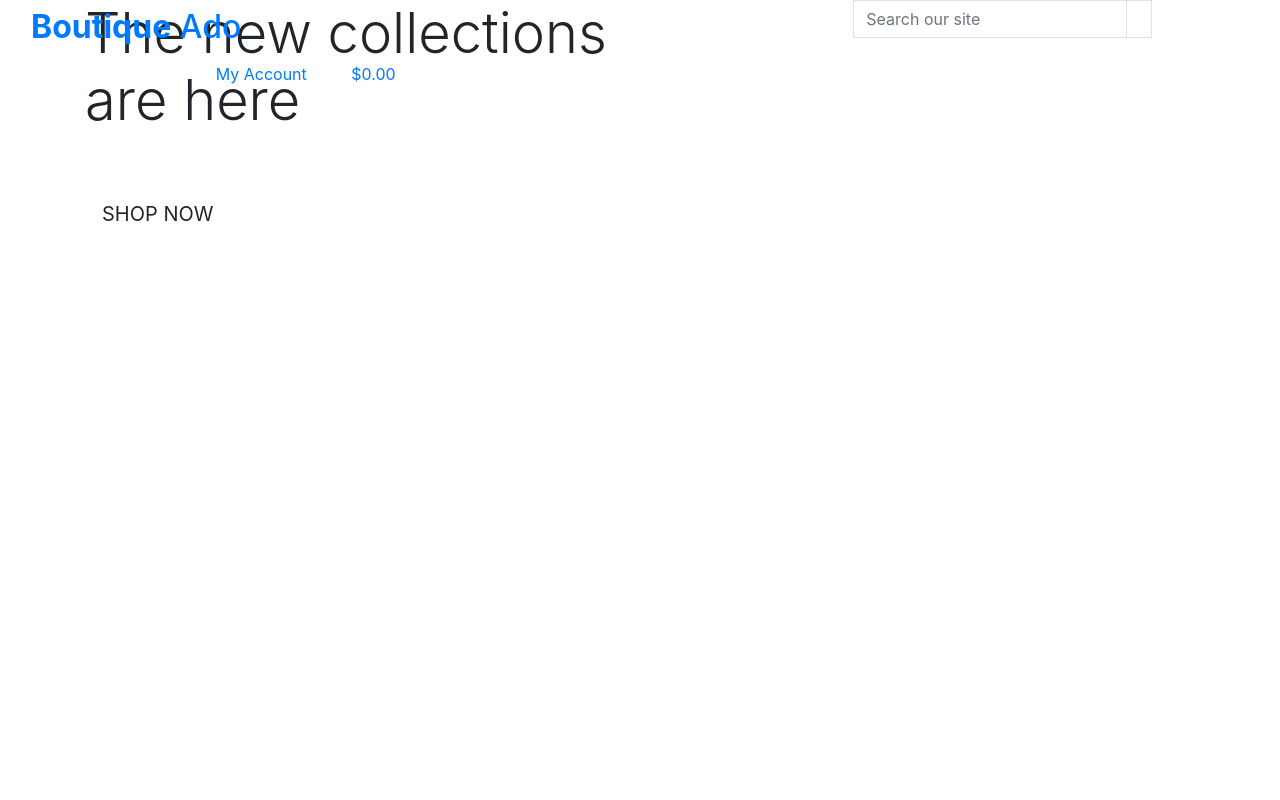
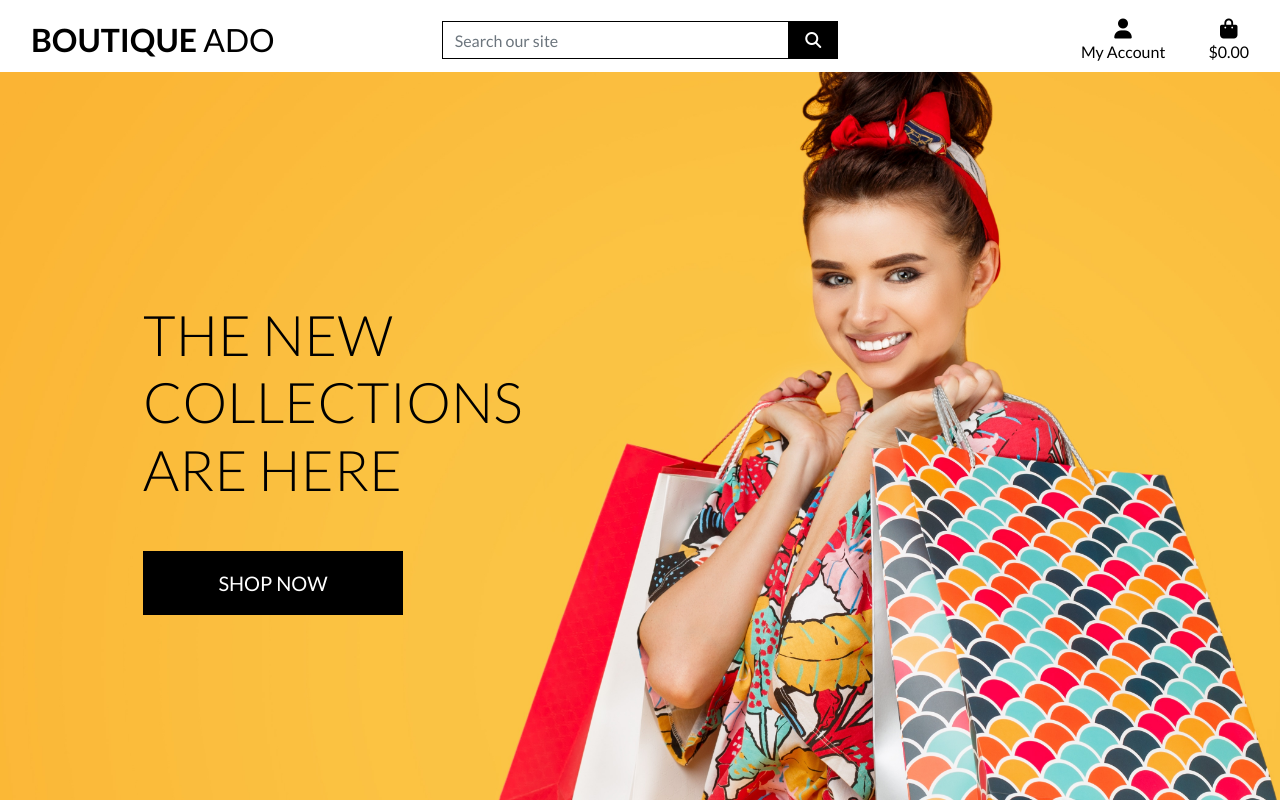
Before and after one commit to Juandavidc08/boutique_ado_v1, a Django app: page / in a window 1280 px wide. Run offline with Django 3.2, Linux system fonts and the light colour scheme; some libraries are stand-ins or nearby versions.

Commit message:
completed homepage header and css

```diff
--- a/boutique_ado/settings.py
+++ b/boutique_ado/settings.py
@@ -151,6 +151,10 @@
 # https://docs.djangoproject.com/en/3.2/howto/static-files/
 
 STATIC_URL = '/static/'
+STATICFILES_DIRS = (os.path.join(BASE_DIR, 'static'),)
+
+MEDIA_URL = '/media/'
+MEDIA_ROOT = os.path.join(BASE_DIR, 'media')
 
 # Default primary key field type
 # https://docs.djangoproject.com/en/3.2/ref/settings/#default-auto-field
--- a/boutique_ado/urls.py
+++ b/boutique_ado/urls.py
@@ -15,9 +15,10 @@
 """
 from django.contrib import admin
 from django.urls import path, include
-
+from django.conf import settings
+from django.conf.urls.static import static
 urlpatterns = [
     path('admin/', admin.site.urls),
     path('accounts/', include('allauth.urls')),
     path('', include('home.urls')),
-]
+] + static(settings.MEDIA_URL, document_root=settings.MEDIA_ROOT)
--- /dev/null
+++ b/static/css/base.css
@@ -0,0 +1,81 @@
+html {
+    height: 100%;
+}
+
+body {
+    background: url('/media/homepage_background_cropped.jpg') no-repeat center center fixed;
+    background-size: cover;
+    height: calc(100vh - 164px);
+    color: #555;
+    font-family: 'Lato';
+}
+
+/* from Bulma */
+.icon {
+    align-items: center;
+    display: inline-flex;
+    justify-content: center;
+    height: 1.5rem;
+    width: 1.5rem;
+}
+
+.logo-font {
+    text-transform: uppercase;
+}
+
+.main-logo-link {
+    width: fit-content;
+}
+
+.shop-now-button {
+    background: black;
+    color: white;
+    min-width: 260px;
+}
+
+.btn-black {
+    background: black;
+    color: white;
+}
+
+.shop-now-button:hover,
+.shop-now-button:active,
+.shop-now-button:focus,
+.btn-black:hover,
+.btn-black:active,
+.btn-black:focus {
+    background: #222;
+    color: white;
+}
+
+.text-black {
+    color: #000 !important;
+}
+
+.border-black {
+    border: 1px solid black !important;
+}
+
+/* -------------------------------- Media Queries */
+
+/* Slightly larger container on xl screens */
+@media (min-width: 1200px) {
+  .container {
+    max-width: 80%;
+  }
+}
+
+/* fixed top navbar only on medium and up */
+@media (min-width: 992px) {
+    .fixed-top-desktop-only {
+        position: fixed;
+        top: 0;
+        right: 0;
+        left: 0;
+        z-index: 1030;
+    }
+
+    .header-container {
+        padding-top: 164px;
+    }
+}
--- a/templates/base.html
+++ b/templates/base.html
@@ -3,8 +3,9 @@
 <!doctype html>
 <html lang="en">
   <head>
+
     {% block meta %}
-        <meta http-equiv ="X-UA-Compatible" content="ie-edge">
+        <meta http-equiv="X-UA-Compatible" content="ie=edge">
         <meta charset="utf-8">
         <meta name="viewport" content="width=device-width, initial-scale=1, shrink-to-fit=no">
     {% endblock %}
@@ -13,16 +14,21 @@
     {% endblock %}
 
     {% block corecss %}
-        <link rel="stylesheet" href="https://cdn.jsdelivr.net/npm/bootstrap@4.6.2/dist/css/bootstrap.min.css" integrity="sha384-xOolHFLEh07PJGoPkLv1IbcEPTNtaed2xpHsD9ESMhqIYd0nLMwNLD69Npy4HI+N" crossorigin="anonymous">
+        <link rel="stylesheet" href="https://stackpath.bootstrapcdn.com/bootstrap/4.4.1/css/bootstrap.min.css" integrity="sha384-Vkoo8x4CGsO3+Hhxv8T/Q5PaXtkKtu6ug5TOeNV6gBiFeWPGFN9MuhOf23Q9Ifjh" crossorigin="anonymous">
+        <link rel="preconnect" href="https://fonts.googleapis.com">
+        <link rel="preconnect" href="https://fonts.gstatic.com" crossorigin>
+        <link href="https://fonts.googleapis.com/css2?family=Lato:ital,wght@0,100;0,300;0,400;0,700;0,900;1,100;1,300;1,400;1,700;1,900&display=swap" rel="stylesheet">
+        <link rel="stylesheet" href="{% static 'css/base.css' %}">
     {% endblock %}
 
     {% block extra_css %}
     {% endblock %}
 
     {% block corejs %}
-        <script src="https://cdn.jsdelivr.net/npm/jquery@3.5.1/dist/jquery.min.js" integrity="sha256-9/aliU8dGd2tb6OSsuzixeV4y/faTqgFtohetphbbj0=" crossorigin="anonymous"></script>
-        <script src="https://cdn.jsdelivr.net/npm/popper.js@1.16.1/dist/umd/popper.min.js" integrity="sha384-9/reFTGAW83EW2RDu2S0VKaIzap3H66lZH81PoYlFhbGU+6BZp6G7niu735Sk7lN" crossorigin="anonymous"></script>
-        <script src="https://cdn.jsdelivr.net/npm/bootstrap@4.6.2/dist/js/bootstrap.min.js" integrity="sha384-+sLIOodYLS7CIrQpBjl+C7nPvqq+FbNUBDunl/OZv93DB7Ln/533i8e/mZXLi/P+" crossorigin="anonymous"></script>
+        <script src="https://kit.fontawesome.com/485eda7821.js" crossorigin="anonymous"></script>
+        <script src="https://code.jquery.com/jquery-3.4.1.slim.min.js" integrity="sha384-J6qa4849blE2+poT4WnyKhv5vZF5SrPo0iEjwBvKU7imGFAV0wwj1yYfoRSJoZ+n" crossorigin="anonymous"></script>
+        <script src="https://cdn.jsdelivr.net/npm/popper.js@1.16.0/dist/umd/popper.min.js" integrity="sha384-Q6E9RHvbIyZFJoft+2mJbHaEWldlvI9IOYy5n3zV9zzTtmI3UksdQRVvoxMfooAo" crossorigin="anonymous"></script>
+        <script src="https://stackpath.bootstrapcdn.com/bootstrap/4.4.1/js/bootstrap.min.js" integrity="sha384-wfSDF2E50Y2D1uUdj0O3uMBJnjuUD4Ih7YwaYd1iqfktj0Uod8GCExl3Og8ifwB6" crossorigin="anonymous"></script>
     {% endblock %}
 
     {% block extra_js %}
@@ -32,14 +38,14 @@
   </head>
   <body>
     <header class="container-fluid fixed-top">
-        <div class="row">
+        <div id="topnav" class="row bg-white pt-lg-2 none d-lg-flex">
             <div class="col-12 col-lg-4 my-auto py-1 py-lg-0 text-center text-lg-left">
                 <a href="{% url 'home' %}" class="nav-link main-logo-link">
-                <h2 class="logo-font text-black my-0"> <strong>Boutique</strong> Ado</h2>
+                    <h2 class="logo-font text-black my-0"><strong>Boutique</strong> Ado</h2>
                 </a>
             </div>
-            <div class="col-12 col-lg-4 my-auto py-1 py-lg-0"></div>
-              <form action="GET" action="">
+            <div class="col-12 col-lg-4 my-auto py-1 py-lg-0">
+                <form method="GET" action="">
                     <div class="input-group w-100">
                         <input class="form-control border border-black rounded-0" type="text" name="q" placeholder="Search our site">
                         <div class="input-group-append">
@@ -51,6 +57,7 @@
                         </div>
                     </div>
                 </form>
+            </div>
             <div class="col-12 col-lg-4 my-auto py-1 py-lg-0">
                 <ul class="list-inline list-unstyled text-center text-lg-right my-0">
                     <li class="list-inline-item dropdown">
@@ -90,7 +97,6 @@
                 </ul>
             </div>
         </div>
-
     </header>
 
     {% if messages %}
@@ -107,6 +113,5 @@
     {% endblock %}
 
 
-
   </body>
 </html>
```
Also changed, not shown: media/homepage_background_cropped.jpg (added). Lines whose indentation alone changed are shown as unchanged.
